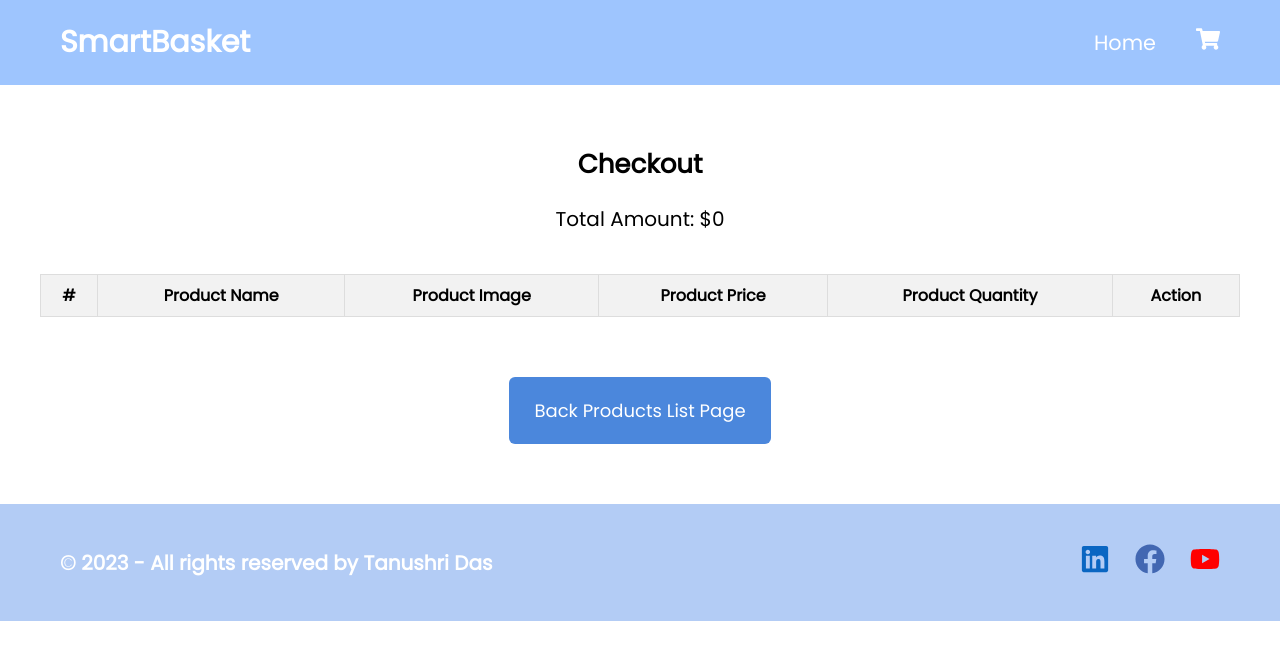
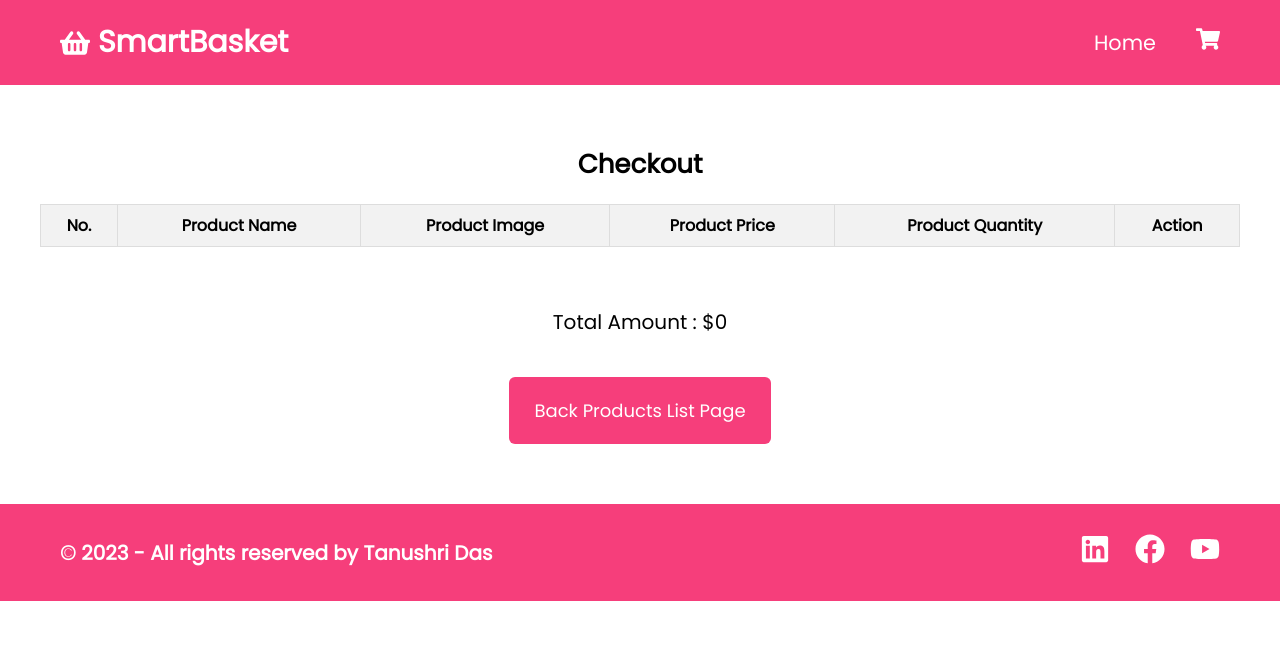
Before and after one commit to Tanushri-Das/simple-shopping-cart, a React (Vite) app: page /checkout in a window 1280 px wide. Shown: the top 660 px of the page. Built offline with nearby package versions, Linux system fonts and the light colour scheme.

Commit message:
color modify

```diff
--- a/src/Components/Footer/Footer.css
+++ b/src/Components/Footer/Footer.css
@@ -1,5 +1,5 @@
 .linkedin {
-  color: #0a66c2;
+  color: white;
   font-size: 30px;
 
 }
@@ -7,19 +7,20 @@
     margin-right: 25px;
 }
 .facebook {
-  color: #4267b2;
+    color: white;
   font-size: 30px;
 }
 .youtube {
-  color: #ff0000;
+    color: white;
   font-size: 30px;
 }
 .footer {
   display: flex;
   justify-content: space-between;
   align-items: center;
-  padding: 40px 60px;
-  background-color: #b3ccf5;
+  padding: 30px 60px;
+  background-color: #f63e7b;
+  /* background-color: #4267b2; */
   color: #fff;
 }
 .copy {
--- a/src/Components/Header/Header.css
+++ b/src/Components/Header/Header.css
@@ -1,5 +1,6 @@
 header {
-  background-color: #9ec5fe;
+  /* background-color: #9ec5fe; */
+  background-color: #F63E7B;
   color: #fff;
   padding: 20px 60px;
 }
@@ -9,12 +10,17 @@ header {
   justify-content: space-between;
   align-items: center;
 }
-
+.basket{
+  margin-right: 8px;
+}
 .app-name {
   text-decoration: none;
   color: white;
   font-size: 30px;
   font-weight: 800;
+  display: flex;
+  justify-content: center;
+  align-items: center;
 }
 
 .nav-links {
--- a/src/Components/Header/Header.jsx
+++ b/src/Components/Header/Header.jsx
@@ -1,74 +1,7 @@
-// import React, { useState } from "react";
-// import { useSelector } from "react-redux";
-// import { Link, NavLink } from "react-router-dom";
-// import { FaShoppingCart, FaBars } from "react-icons/fa";
-// import "./Header.css";
-
-// const Header = () => {
-//   const cartItems = useSelector((state) => state.cart);
-//   const [showMenu, setShowMenu] = useState(false);
-
-//   const toggleMenu = () => {
-//     setShowMenu(!showMenu);
-//   };
-
-//   return (
-//     <header>
-//       <div className="header-container">
-//         <Link to="/" className="app-name">
-//           SmartBasket
-//         </Link>
-
-//         <div className="nav-links">
-//           <NavLink to="/" className="home-link">
-//             Home
-//           </NavLink>
-//           <NavLink to="/checkout" className="shopping-cart-icon">
-//             <FaShoppingCart />
-//             {cartItems.length > 0 && (
-//               <span className="cart-count">{cartItems.length}</span>
-//             )}
-//           </NavLink>
-//         </div>
-
-//         {/* Menu icon for small screens */}
-//         <div className="menu-icon" onClick={toggleMenu}>
-//           <FaBars />
-//         </div>
-//       </div>
-
-//       {/* Responsive menu for small screens */}
-//       {showMenu && (
-//         <div className="responsive-menu">
-//           <NavLink to="/" className="home-link">
-//             Home
-//           </NavLink>
-//           <NavLink to="/checkout" className="shopping-cart-icon">
-//             <FaShoppingCart />
-//             {cartItems.length > 0 && (
-//               <span className="cart-count">{cartItems.length}</span>
-//             )}
-//           </NavLink>
-//         </div>
-//       )}
-//     </header>
-//   );
-// };
-
-// export default Header;
-
-
-
-
-
-
-
-
-
 import React, { useState } from "react";
 import { useSelector } from "react-redux";
 import { Link, NavLink } from "react-router-dom";
-import { FaShoppingCart, FaBars } from "react-icons/fa";
+import { FaShoppingCart, FaBars, FaShoppingBasket } from "react-icons/fa";
 import "./Header.css";
 
 const Header = () => {
@@ -87,7 +20,7 @@ const Header = () => {
     <header>
       <div className="header-container">
         <Link to="/" className="app-name">
-          SmartBasket
+         <FaShoppingBasket className="basket"/> SmartBasket
         </Link>
 
         <div className="nav-links">
--- a/src/Pages/CheckoutPage/CheckoutPage.jsx
+++ b/src/Pages/CheckoutPage/CheckoutPage.jsx
@@ -15,20 +15,34 @@ const CheckoutPage = () => {
   const dispatch = useDispatch();
 
   const handleRemoveFromCart = (productId) => {
-    dispatch(removeFromCart(productId));
     Swal.fire({
-        position: "top-end",
-        icon: "success",
-        title: "Remove product from cart successfully",
-        showConfirmButton: false,
-        timer: 1500,
-      });
+      title: "Are you sure?",
+      text: "You won't be able to revert this!",
+      icon: "warning",
+      showCancelButton: true,
+      confirmButtonColor: "#3085d6",
+      cancelButtonColor: "#d33",
+      confirmButtonText: "Yes, delete it!"
+    }).then((result) => {
+      if (result.isConfirmed) {
+        // User confirmed, proceed with removing the product
+        dispatch(removeFromCart(productId));
+
+        Swal.fire({
+          title: "Deleted!",
+          text: "Your product has been removed from the cart.",
+          icon: "success",
+          timer: 1500, // Adjust the duration in milliseconds
+          showConfirmButton: false
+        });
+      }
+    });
   };
+
 
   const handleIncreaseQuantity = (productId) => {
     dispatch(addToCart({ id: productId }));
   };
-
 
   const handleDecreaseQuantity = (productId) => {
     const existingProduct = cartItems.find((item) => item.id === productId);
@@ -40,14 +54,12 @@ const CheckoutPage = () => {
       Swal.fire({
         position: "top-end",
         icon: "error",
-        title: "To remove this product, please use the 'Remove' button.",
+        title: "To remove this product, please use the Remove button.",
         showConfirmButton: false,
         timer: 2000,
       });
     }
   };
-
-
 
   const calculateTotal = () => {
     return cartItems.reduce(
@@ -59,13 +71,13 @@ const CheckoutPage = () => {
   return (
     <div className="products-list">
       <h2 className="checkout-text">Checkout</h2>
-      <p className="total">Total Amount: ${calculateTotal()}</p>
+
       <div className="checklist-table">
         <div className="table-wrapper">
           <table>
             <thead>
               <tr>
-                <th>#</th>
+                <th>No.</th>
                 <th>Product Name</th>
                 <th>Product Image</th>
                 <th>Product Price</th>
@@ -112,6 +124,7 @@ const CheckoutPage = () => {
           </table>
         </div>
       </div>
+      <p className="total">Total Amount : ${calculateTotal()}</p>
       <div class="see-products">
         <Link to="/productsList" className="productsList">
           <button className="see-products-btn">Back Products List Page</button>
--- a/src/Pages/Home/Home.css
+++ b/src/Pages/Home/Home.css
@@ -13,7 +13,8 @@
   font-size: 18px;
   padding: 20px 25px;
   cursor: pointer;
-  background-color: #4b87dc;
+  background-color: #F63E7B;
+  /* background-color: #4b87dc; */
   border: none;
   outline: none;
   font-weight: 500;
--- a/src/Pages/ProductList/ProductList.css
+++ b/src/Pages/ProductList/ProductList.css
@@ -47,7 +47,7 @@
 }
 
 .add-to-cart {
-  background-color: rgb(60, 166, 60);
+  background-color: #F63E7B;
   color: white;
   padding: 10px 20px;
   font-size: 16px;
@@ -58,11 +58,6 @@
   cursor: pointer; /* Add cursor pointer */
 }
 
-.add-to-cart:hover {
-  border: 1px solid rgb(60, 166, 60);
-  color: rgb(0, 255, 89);
-  background-color: white;
-}
 .spinner {
   border: 4px solid rgba(0, 0, 0, 0.1);
   border-top: 4px solid #3498db;
```
Also changed, not shown: 1 other file (tests, documents, lock files or other folders).
